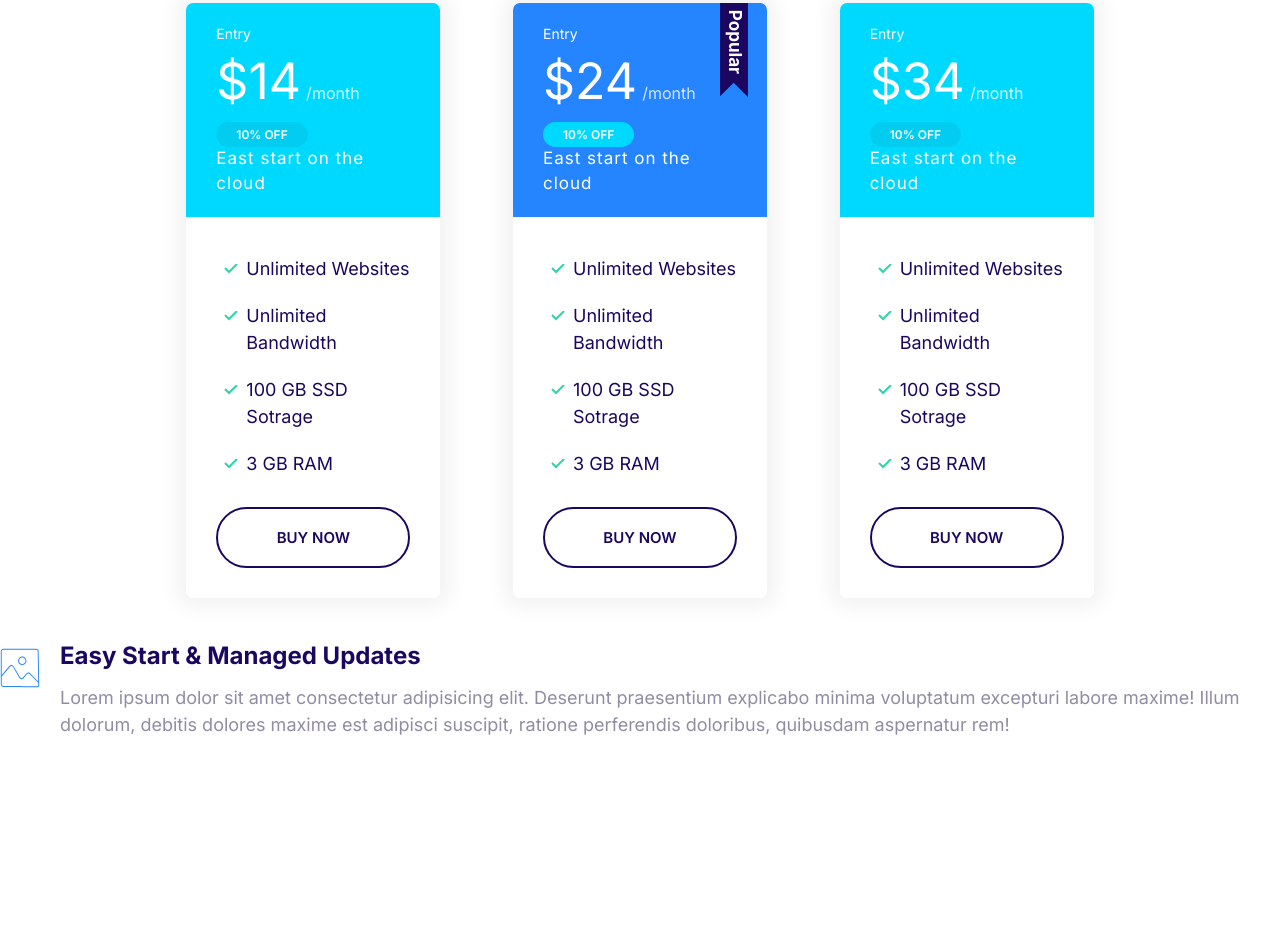
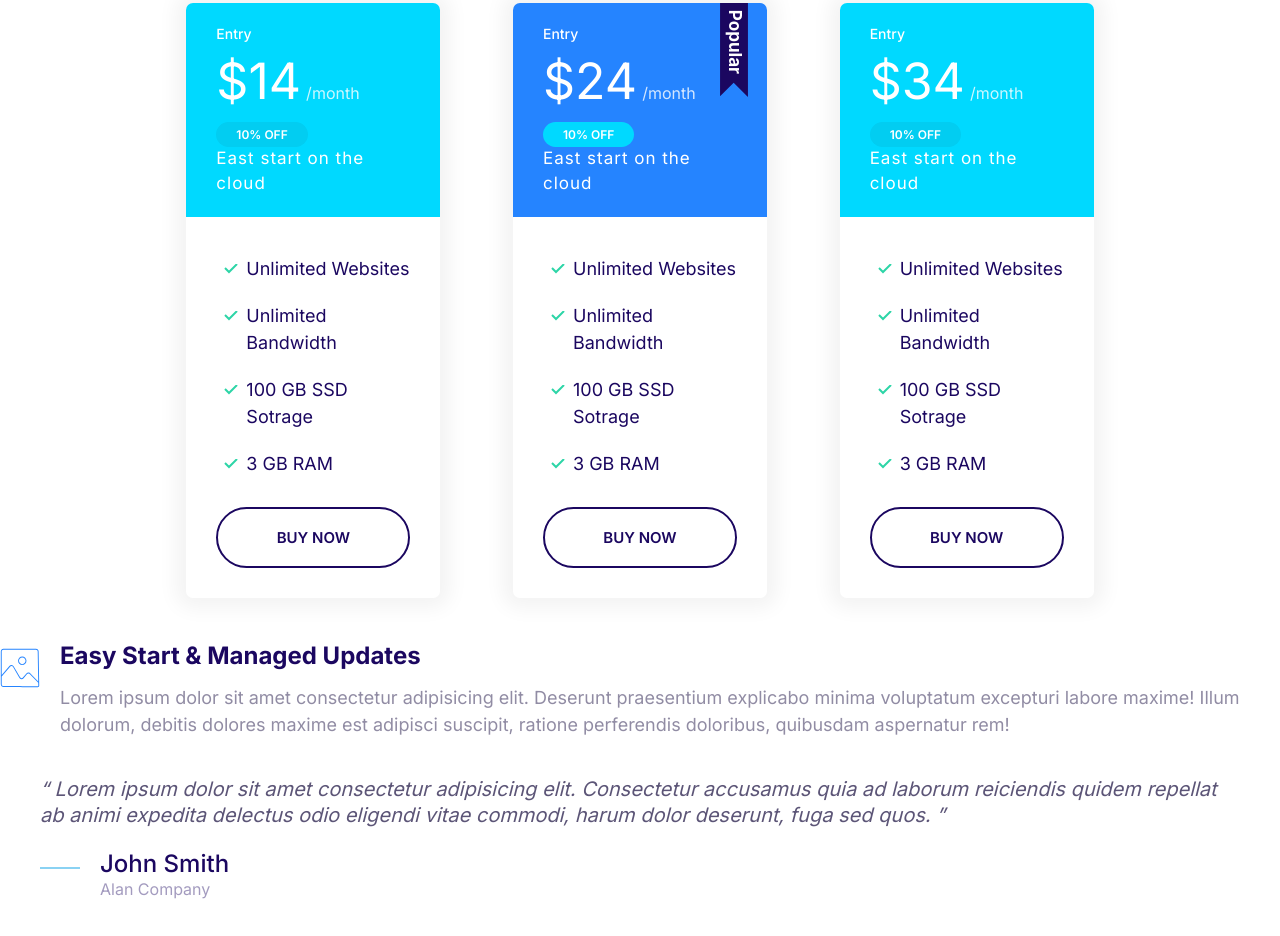
Before and after one commit to alanluqman/Demo-Website, a plain HTML site: page index.html in a window 1280 px wide. Shown: the part 1127-2063 px from the top of the page. Before the commit the page ends 1883 px from the top, so only its background shows below. Drawn offline with Linux system fonts and the light colour scheme.

Commit message:
add Quote and Media object to html file and style

```diff
--- a/css/style.css
+++ b/css/style.css
@@ -4,6 +4,7 @@
     --color-accent:#ff3400;
     --color-headings:#1b0760;
     --color-body:#918ca4;
+    --color-body-darker:#5c5577;
     --color-border:#ccc;
     --border-radius:30px;
 
@@ -407,3 +408,53 @@ margin-right: 2rem;
 .media__image{
     margin-top: 1rem;
 }
+
+/*  Quote  */
+
+.quote{
+    font-size: 3rem;
+    font-style: italic;
+    color:var(--color-body-darker) ;
+    line-height: 1.3;
+}
+
+.quote__text::before{
+content: open-quote ;
+}
+
+.quote__text::after{
+    content: close-quote;
+}
+
+.quote__author{
+    font-size: 3rem;
+    font-style: normal;
+    font-weight: 500;
+    margin-bottom: 0;
+}
+
+.quote__company{
+    font-size: 2rem;
+    font-style: normal;
+    color: var(--color-headings);
+    opacity: .4;
+}
+
+.quote__line{
+    position: relative;
+    bottom: 10px;
+}
+
+@media screen and (min-width:1024px) {
+    .quote{
+        font-size: 2rem;
+
+    }
+    .quote__author{
+        font-size: 2.4rem;
+
+    }
+    .quote__company{
+        font-size: 1.6rem;
+    }
+}
--- a/index.html
+++ b/index.html
@@ -7,7 +7,7 @@
     <title>Web Demo</title>
     <link rel="preconnect" href="https://fonts.googleapis.com">
     <link rel="preconnect" href="https://fonts.gstatic.com" crossorigin>
-    <link href="https://fonts.googleapis.com/css2?family=Inter:wght@400;600;700&display=swap" rel="stylesheet">
+    <link href="https://fonts.googleapis.com/css2?family=Inter:wght@400;500;600;700&display=swap" rel="stylesheet">
     <link rel="stylesheet" href="./css/normalize.css">
     <link rel="stylesheet" href="./css/style.css">
 </head>
@@ -151,6 +151,7 @@
 
 
     <!-- Media Object -->
+
      <div class="media">
          <div class="media__image">
             <svg class="icon icon--primary">
@@ -168,6 +169,31 @@
          </div>
      </div>
 
+     <!-- Quote-->
+
+     <blockquote class="quote">
+         <p class="quote__text"> Lorem ipsum dolor sit amet consectetur
+              adipisicing elit. Consectetur accusamus
+               quia ad laborum reiciendis quidem repellat
+                ab animi expedita delectus odio eligendi vitae
+                 commodi, harum dolor deserunt, fuga sed quos.
+        </p>
+        <footer>
+            <div class="media">
+                <div class="media__image">
+                    <svg class="icon icon--primary quote__line">
+                     <use xlink:href="images/sprite.svg#line"></use>
+                </svg>
+            </div>
+            <div class="media__body">
+                <h3 class="media__title quote__author">John Smith</h3>
+                <p class="quote__company">Alan Company
+                </p>
+         </div>
+     </div>
+        </footer>
+     </blockquote>
+
 
 </body>
 </html>
```
Also changed, not shown: components/media-object.html (added, +16 -0 lines), components/quote.html (added, +22 -0 lines).
